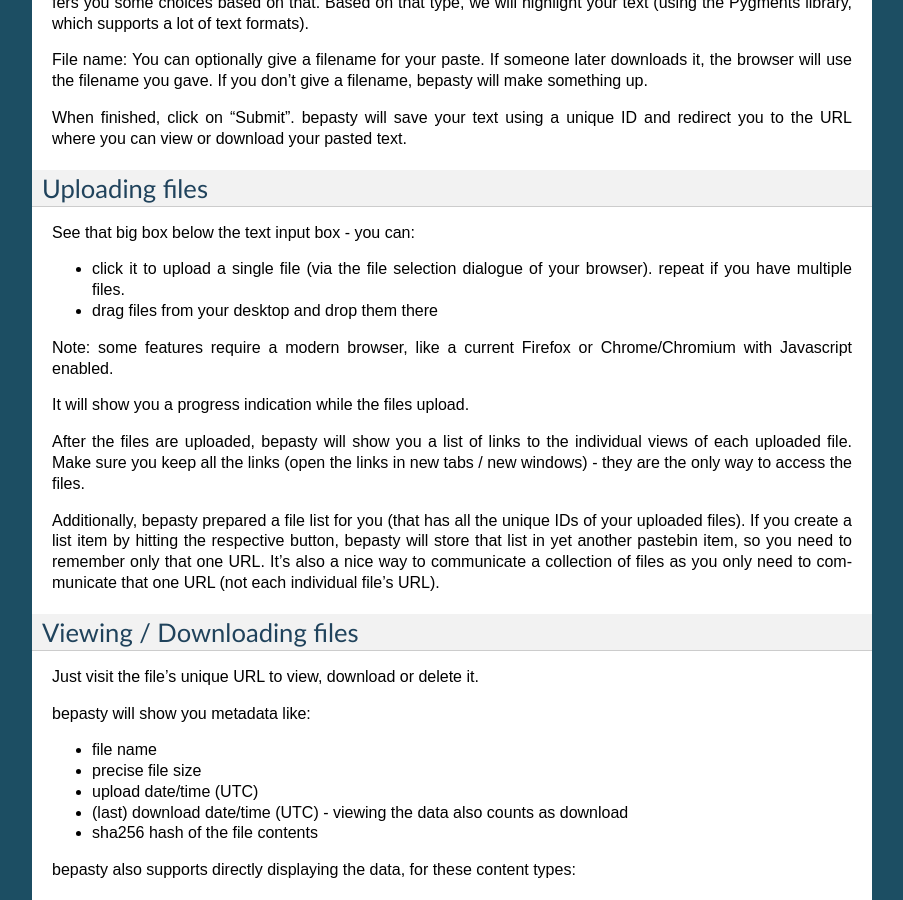
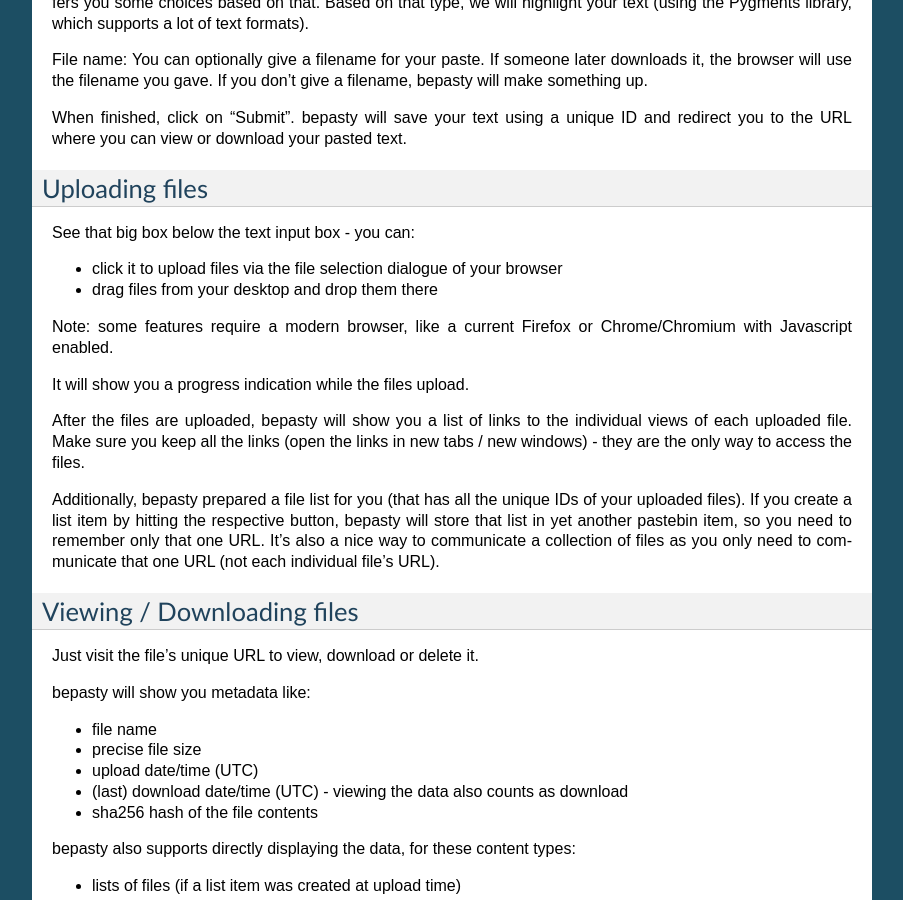
Before and after one commit to bepasty/bepasty-server, a Sphinx documentation site: the page built from docs/source/user.rst, in a window 1280 px wide and 900 px high, scrolled down 538 px. Shown: the whole window, without its empty margins (198-1101 px from the left). Built offline with Sphinx 7.4.7, drawn with Linux system fonts in a browser that asks for light colours; pages that are not in the unit, such as notebooks, are missing from menus.

Commit message:
fix user docs, we can select multiple files at once via file selection dialogue (if browser supports it)

```diff
--- a/docs/source/user.rst
+++ b/docs/source/user.rst
@@ -39,7 +39,7 @@
 
 See that big box below the text input box - you can:
 
-* click it to upload a single file (via the file selection dialogue of your browser). repeat if you have multiple files.
+* click it to upload files via the file selection dialogue of your browser
 * drag files from your desktop and drop them there
 
 Note: some features require a modern browser, like a current Firefox or Chrome/Chromium with Javascript enabled.
```
